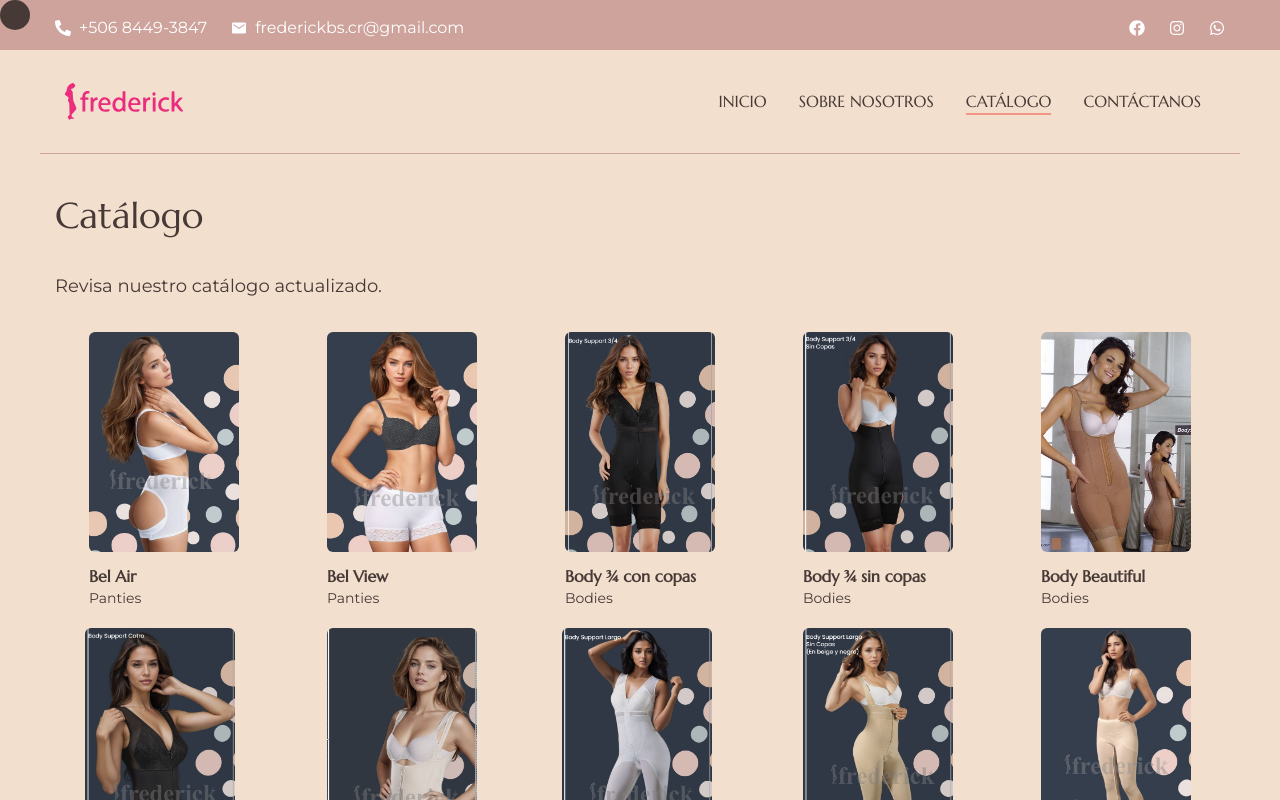
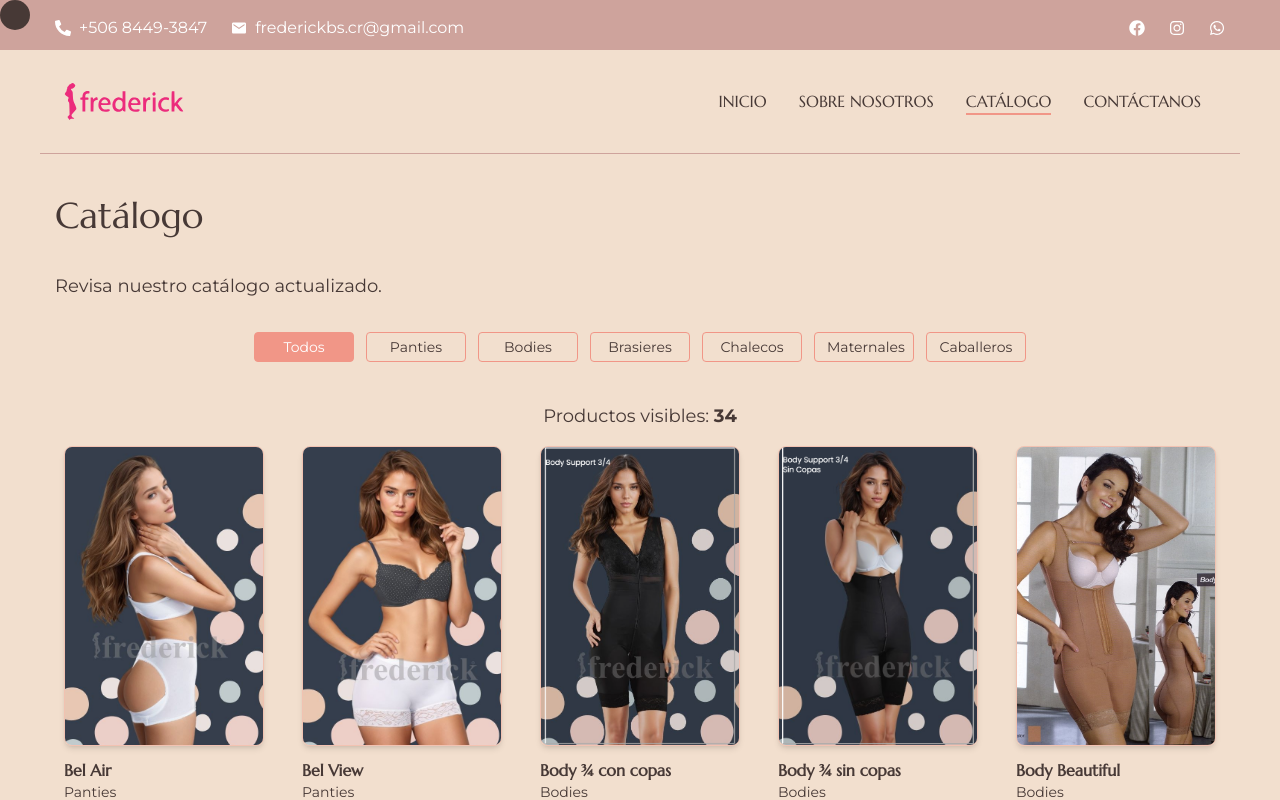
Before and after one commit to AleHersheys/frederick-2025, a Next.js app: page /catalogo in a window 1280 px wide. Shown: the top 800 px of the page. Built offline with nearby package versions, Linux system fonts and the light colour scheme.

Commit message:
Frederick Costa Rica V1.0

```diff
--- a/src/app/catalogo/page.jsx
+++ b/src/app/catalogo/page.jsx
@@ -225,27 +225,20 @@ const ProductsData = [
   },
   {
     id: 32,
-    img: "Sleep care.PNG",
+    img: "SleeP.PNG",
     title: "Sleep Care",
     alt: "Sleep Care",
     category: "Brasieres",
   },
   {
     id: 33,
-    img: "SleeP.PNG",
-    title: "Sleep",
-    alt: "Sleep",
-    category: "Brasieres",
-  },
-  {
-    id: 34,
     img: "T- Sport Men.PNG",
     title: "T-Sport Men",
     alt: "T-Sport Men",
     category: "Caballeros",
   },
   {
-    id: 35,
+    id: 34,
     img: "Va Bien Plus.PNG",
     title: "Va Bien Plus",
     alt: "Va Bien Plus",
@@ -267,6 +260,8 @@ const page = () => {
     AOS.refresh();
   }, []);
 
+  const [selectedCategory, setSelectedCategory] = React.useState("Todos");
+
   return (
     <motion.div
       initial={{ opacity: 0 }}
@@ -285,24 +280,44 @@ const page = () => {
             Revisa nuestro catálogo actualizado.
           </p>
         </div>
+        {/* Botones de filtrado centrados */}
+        <div className="container mx-auto flex flex-wrap justify-center gap-3 mb-10">
+          {["Todos", "Panties", "Bodies", "Brasieres", "Chalecos", "Maternales", "Caballeros"].map((category) => (
+            <button
+            key={category}
+            onClick={() => setSelectedCategory(category)}
+            className={`text-sm w-[100px] px-3 py-1 border rounded text-center transition-all duration-200 ${
+              selectedCategory === category
+                ? "bg-accent text-white border-accent"
+                : "bg-secondary text-primary border-accent"
+            } hover:bg-primary hover:text-secondary hover:border-secondary`}
+          >
+            {category}
+          </button>
+          ))}
+        </div>
+        <div className="container mx-auto text-center mb-4">
+          <p className="text-lg">
+            Productos visibles: <strong>{ProductsData.filter((product) => selectedCategory === "Todos" ? true : product.category === selectedCategory).length}</strong>
+          </p>
+        </div>
         {/* Sección Body con las Cards */}
         <div className="container mx-auto">
           <div className="grid grid-cols-1 sm:grid-cols-3 md:grid-cols-4 lg:grid-cols-5 place-items-center gap-5">
-            {ProductsData.map((data) => (
+          {ProductsData.filter((product) => selectedCategory === "Todos" ? true : product.category === selectedCategory).map((data) => (
               <motion.div
-                whileHover={{ scale: 1.1 }}
-                whileTap={{ scale: 0.95 }}
+                whileHover={{ scale: 1.05, transition: { duration: 0.05, ease: "linear" } }}
+                whileTap={{ scale: 0.95, transition: { duration: 0.05, ease: "linear" } }}
                 onMouseEnter={mouseEnterHandler}
                 onMouseLeave={mouseLeaveHandler}
                 key={data.id}
-                data-aos="fade-up"
-                data-aos-delay={data.id * 100}
+                data-aos=""
                 className="space-y-3 cursor-pointer"
               >
                 <img
                   src={data.img}
                   alt={data.alt}
-                  className="h-[220px] w-[150px] object-cover rounded-md"
+                  className="h-[220px] w-[150px] sm:h-[260px] sm:w-[180px] lg:h-[300px] lg:w-[200px] object-cover rounded-md card-border"
                 />
                 <div>
                   <h3 className="font-semibold">{data.title}</h3>
--- a/src/app/globals.css
+++ b/src/app/globals.css
@@ -63,3 +63,7 @@
   -ms-overflow-style: none; /* IE y Edge */
   scrollbar-width: none; /* Firefox */
 }
+
+.card-border {
+  @apply border border-accent/40 rounded-lg shadow-md;
+}
```
